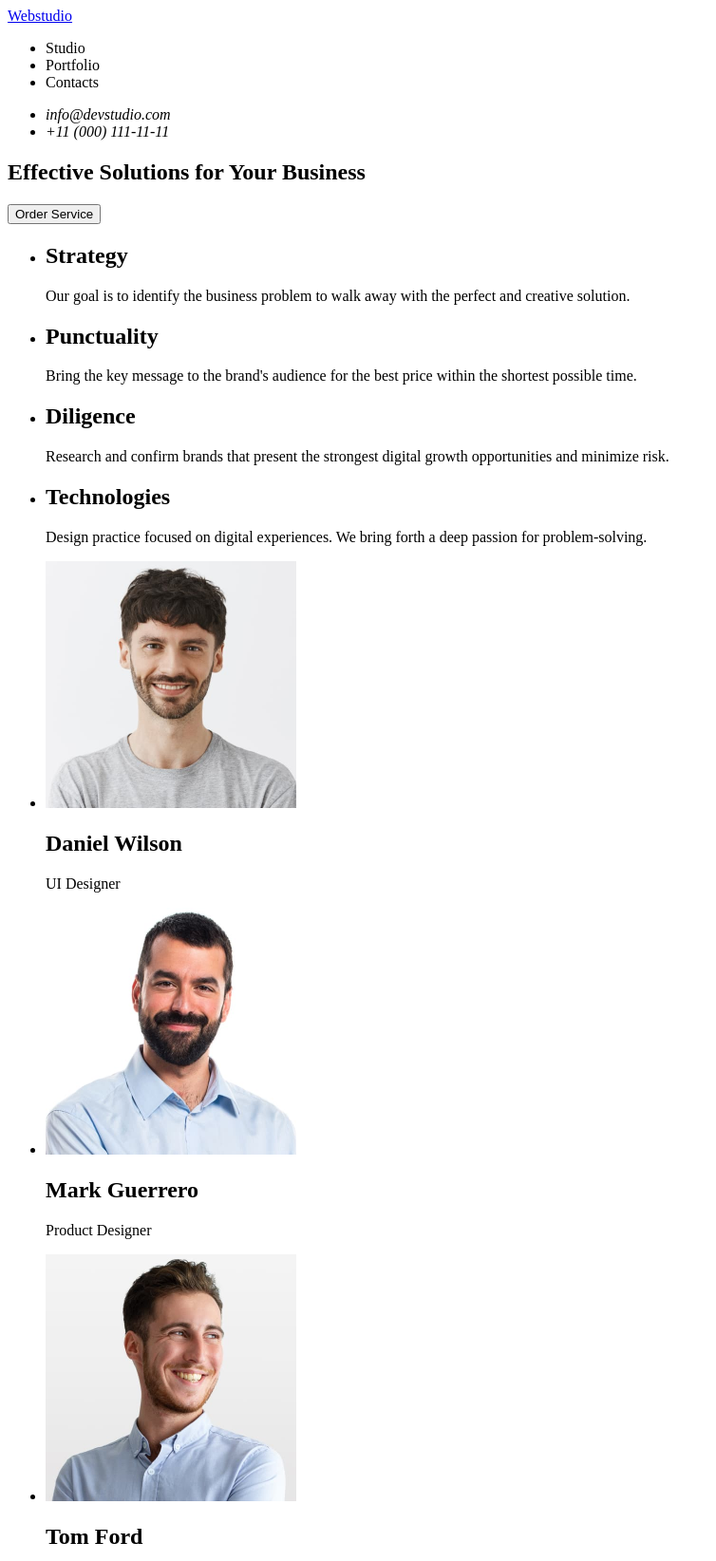
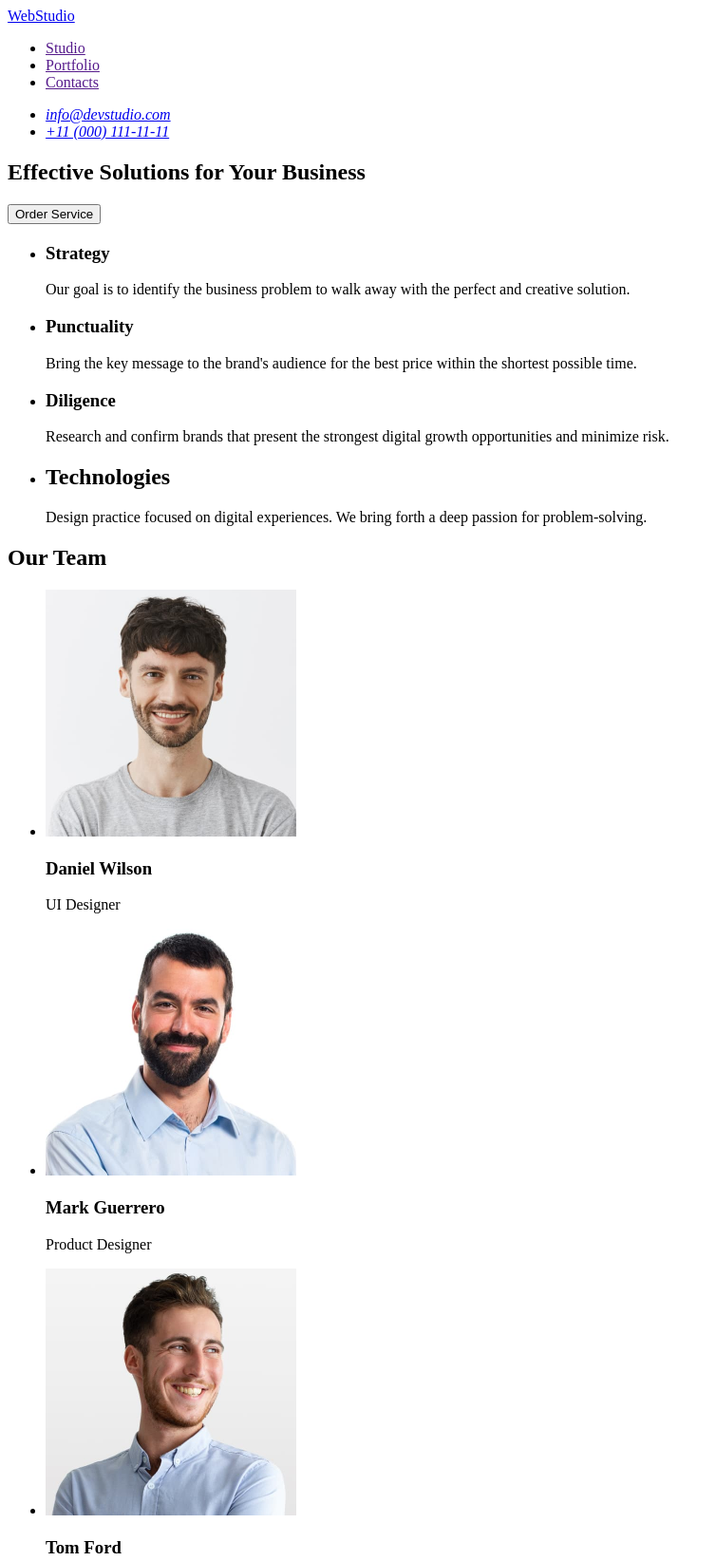
Before and after one commit to irahilles/goit-markup-hw-01, a plain HTML site: page index.html in a window 1280 px wide. Shown: the top 1644 px of the page at 95% size, without its empty margins (0-754 px from the left). Drawn offline with Linux system fonts and the light colour scheme.

Commit message:
fixed misstakes in code

```diff
--- a/index.html
+++ b/index.html
@@ -7,18 +7,18 @@
 </head>
 <body>
    <header>
-    <a href="./index.html">Webstudio</a>
     <nav>
+        <a href="./index.html">WebStudio</a>
         <ul>
-            <li>Studio</li>
-            <li>Portfolio</li>
-            <li>Contacts</li>
+            <li><a href="">Studio</a></li>
+            <li><a href="">Portfolio</a></li>
+            <li><a href="">Contacts</a></li>
         </ul>
     </nav>
     <address>
         <ul>
-            <li>info@devstudio.com</li>
-            <li>+11 (000) 111-11-11</li>
+            <li><a href=”mailto:info@devstudio.com”>info@devstudio.com</a></li>
+            <li><a href="tel:+110001111111">+11 (000) 111-11-11</a></li>
         </ul>
     </address>
    </header>
@@ -28,18 +28,20 @@
             for Your Business</h1>
         <button type="button">Order Service</button>
     </section>
-<ul>
+    <section>
+        <h2></h2>
+      <ul>
     <li>
-        <h2>Strategy</h2>
+        <h3>Strategy</h3>
         <p>Our goal is to identify the business
             problem to walk away with the perfect and creative solution. </p>
     </li>
     <li>
-        <h2>Punctuality</h2>
+        <h3>Punctuality</h3>
         <p>Bring the key message to the brand's audience for the best price within the shortest possible time.</p>
     </li>
     <li>
-        <h2>Diligence</h2>
+        <h3>Diligence</h3>
         <p>Research and confirm brands that present the strongest digital growth opportunities and minimize risk.</p>
     </li>
     <li>
@@ -47,31 +49,35 @@
         <p>Design practice focused on digital experiences. We bring forth a deep passion for problem-solving.</p>
     </li>
 </ul>
+    </section>
+<section>
+    <h2>Our Team</h2>
 <ul>
     <li>
-        <img src="./images/photo-1.jpg" alt="photo of the man 1" width="264" height="260"/>
-        <h2>Daniel Wilson</h2>
+        <img src="./images/photo-1.jpg" alt="photo of the man 1" width="264"/>
+        <h3>Daniel Wilson</h3>
         <p>UI Designer</p>
     </li>
     <li>
-        <img src="./images/photo-2.jpg" alt="photo of the man 2" width="264" height="260"/>
-        <h2>Mark Guerrero</h2>
+        <img src="./images/photo-2.jpg" alt="photo of the man 2" width="264"/>
+        <h3>Mark Guerrero</h3>
         <p>Product Designer</p>
     </li>
     <li>
-        <img src="./images/photo-3.jpg" alt="photo of the man 3" width="264" height="260"/>
-        <h2>Tom Ford</h2>
+        <img src="./images/photo-3.jpg" alt="photo of the man 3" width="264"/>
+        <h3>Tom Ford</h3>
         <p>Frontend Developer</p>
     </li>
     <li>
-        <img src="./images/photo-4.jpg" alt="photo of the woman" width="264" height="260"/>
-        <h2>Camila Garcia</h2>
+        <img src="./images/photo-4.jpg" alt="photo of the woman" width="264"/>
+        <h3>Camila Garcia</h3>
         <p>Marketing</p>
     </li>
 </ul>
+</section>
    </main>
    <footer>
-    <a href="./index.html">Webstudio</a>
+    <a href="./index.html">WebStudio</a>
 <p>Increase the flow of customers and sales for your business with digital marketing & growth solutions.</p>
    </footer>
 </body>
```
